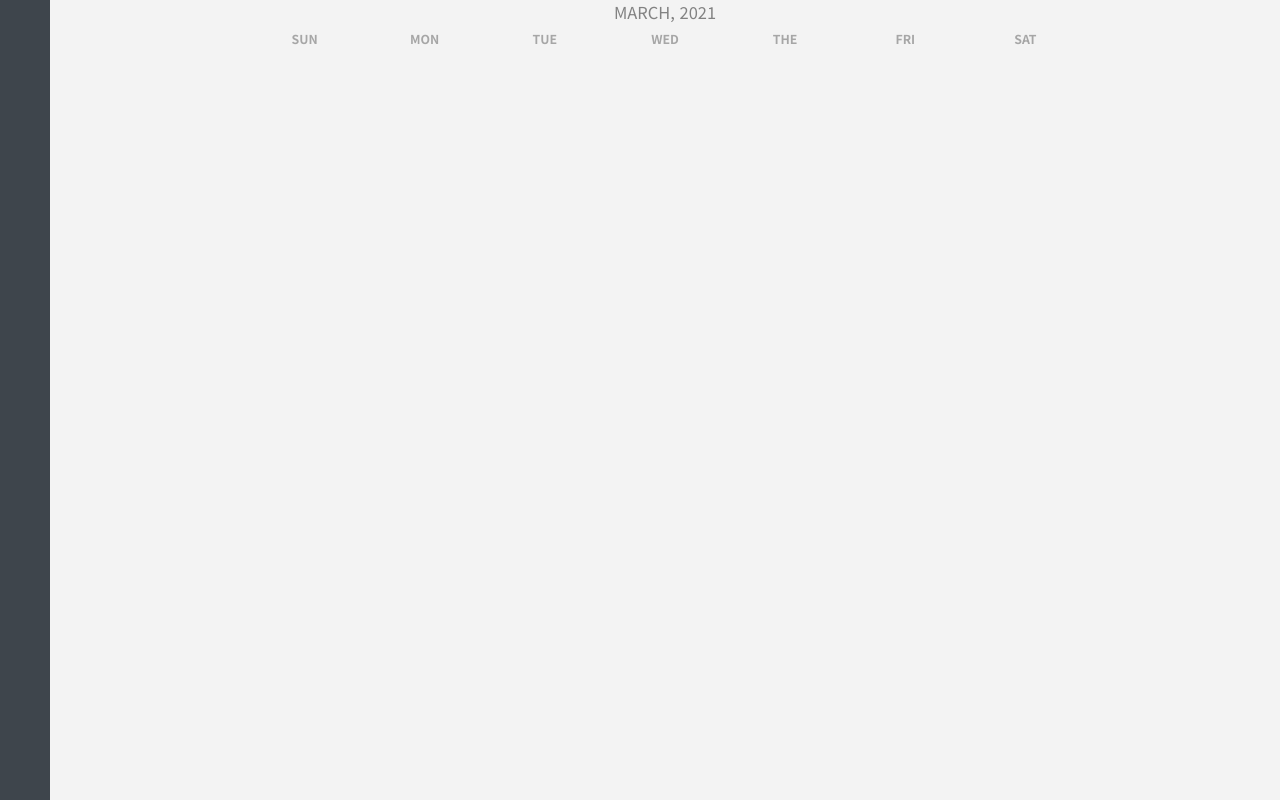
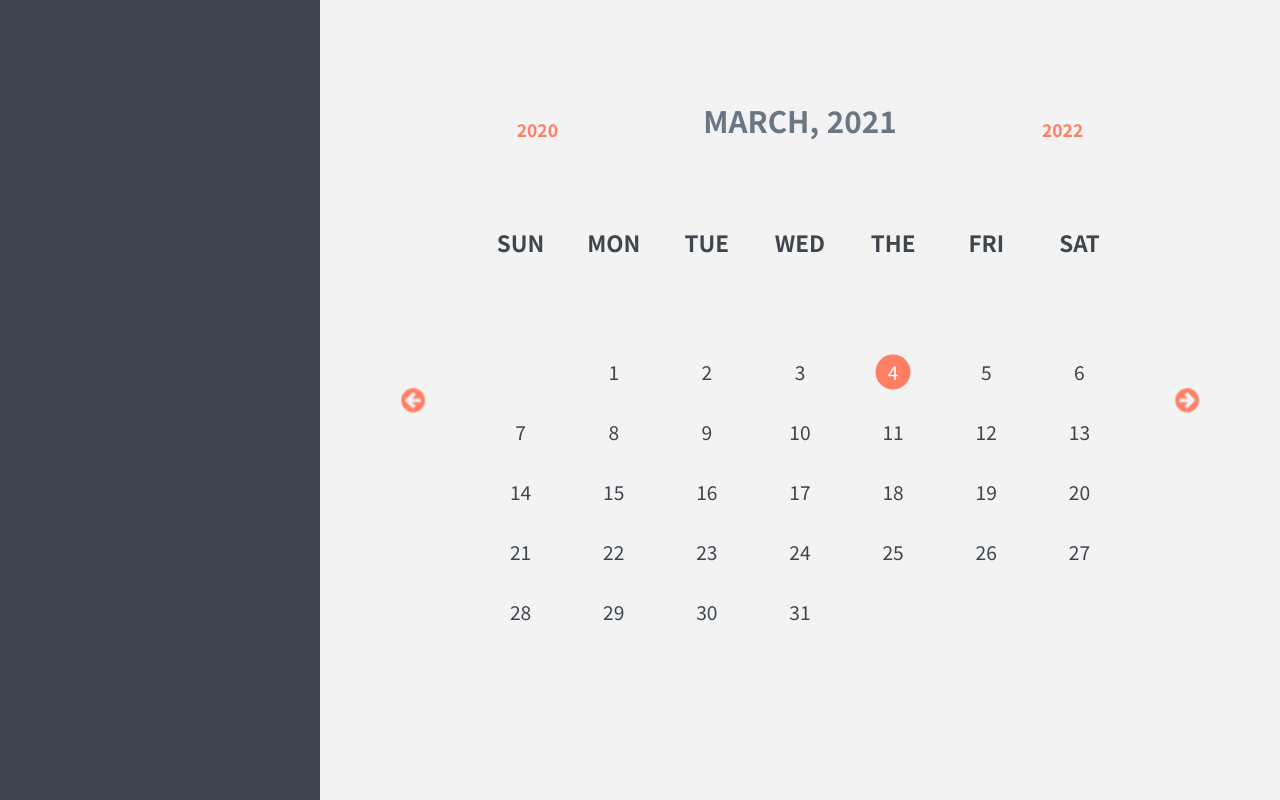
Before and after one commit to Jinu0107/skill_calendar, a Nuxt app: page / in a window 1280 px wide. Built offline with nearby package versions, Linux system fonts and the light colour scheme.

Commit message:
달력 디자인 완성, 년 또는 월별로 달력 이동 가능

```diff
--- a/components/CalendarComponent.vue
+++ b/components/CalendarComponent.vue
@@ -1,10 +1,20 @@
 <template>
   <div class="calendar_container">
+    <img class="month_controller" v-on:click="changeCalendar(-1)" src="/imgs/prev.png" alt="">
+    <img class="month_controller" v-on:click="changeCalendar(1)" src="/imgs/next.png" alt="">
     <div id="calendar">
       <div class="calendar_top">
-        <i class="fa fa-chevron-left" data-num="-1"></i>
+        <p
+          class="prev_year year_controller"
+          ref="prev_year"
+          v-on:click="changeCalendar(-12)"
+        ></p>
         <span ref="calendar_year_month"></span>
-        <i class="fa fa-chevron-right" data-num="1"></i>
+        <p
+          class="next_year year_controller"
+          ref="next_year"
+          v-on:click="changeCalendar(12)"
+        ></p>
       </div>
       <table class="calendar_table" ref="calendar_table">
         <thead>
@@ -19,8 +29,13 @@
           </tr>
         </thead>
         <tbody ref="calendar_tbody">
-          <tr v-for="(tr , index) in calendar_item_arr" :key="index">
-            <calendar-td-component v-for="(td , idx) in tr" :key="idx" />
+          <tr v-for="(tr, index) in calendar_item_arr" :key="index">
+            <calendar-td-component
+              v-for="(td, idx) in tr"
+              :key="idx"
+              :date="String(td.date)"
+              :today="td.today"
+            />
           </tr>
         </tbody>
       </table>
@@ -49,22 +64,27 @@ export default {
         "September",
         "October",
         "November",
-        "December"
-      ]
+        "December",
+      ],
     };
   },
   methods: {
     drawDate() {
       let date = this.newDate(this.now_month);
-      let txt = `${this.month_names[date.getMonth()].toUpperCase()}, ${date.getFullYear()}`;
+      let txt = `${this.month_names[
+        date.getMonth()
+      ].toUpperCase()}, ${date.getFullYear()}`;
       this.$refs.calendar_year_month.innerHTML = txt;
 
       let year = date.getFullYear();
       let month = date.getMonth();
       let day = date.getDay();
-      let now_date = date.getDate();
       let lastDate = this.list[month];
       let dNum = 1;
+
+      this.calendar_item_arr = [];
+      this.$refs.prev_year.innerHTML = year - 1;
+      this.$refs.next_year.innerHTML = year + 1;
 
       if (
         ((year % 4 == 0 && year % 100 != 0) || year % 400 == 0) &&
@@ -82,7 +102,7 @@ export default {
             td_obj = { today: false, date: "" };
           else {
             td_obj = { today: false, date: dNum };
-            if (dNum == new Date().getDate()) td_obj.today = true;
+            if (this.newDate(month , dNum).getTime() == this.newDate(new Date().getMonth() , new Date().getDate()).getTime()) td_obj.today = true;
             dNum++;
           }
 
@@ -90,52 +110,78 @@ export default {
         }
         this.calendar_item_arr.push(tr_arr);
       }
-      console.log(this.calendar_item_arr);
     },
     newDate(month, date = 1) {
       let n = new Date();
       n.setDate(date);
       n.setMonth(month);
       return n;
-    }
+    },
+    changeCalendar(num) {
+      this.now_month += num;
+      this.drawDate();
+    },
   },
   mounted() {
     this.drawDate();
   },
   components: {
-    CalendarTdComponent
-  }
+    CalendarTdComponent,
+  },
 };
 </script>
 
 <style>
 .calendar_container {
-  width: calc(100% - 50px);
+  position: relative;
+  width: 75%;
   height: 100vh;
-  margin-left: 50px;
   background-color: #f3f3f3;
+  display: flex;
+  align-items: center;
+  justify-content: center;
+}
+
+.month_controller {
+  position: absolute;
+  width: 25x;
+  height: 25px;
+  cursor: pointer;
+}
+
+.month_controller:nth-child(1) {
+  left: 5em;
+}
+.month_controller:nth-child(2) {
+  right: 5em;
 }
 
 #calendar {
   width: 70%;
-  margin: 0 auto;
+  max-width: 900px;
+  margin: auto;
 }
 
 .calendar_top {
-  padding: 0 20px;
+  padding: 0 3.3em;
   display: flex;
   justify-content: space-between;
-  align-items: center;
+  align-items: flex-end;
   position: relative;
   color: #828282;
 }
 
-.calendar_top > i {
-  font-size: 0.87em;
+.calendar_top > .year_controller {
+  font-weight: 600;
+  color: #ff7f66;
+  font-size: 1.09em;
+  cursor: pointer;
 }
 
 .calendar_top > span {
-  font-size: 1.03em;
+  font-size: 1.85em;
+  color: #6a7783;
+  font-weight: 600;
 }
 
 .calendar_table {
@@ -145,51 +191,22 @@ export default {
   padding: 0 10px;
   border-spacing: 0;
   text-align: center;
-  font-size: 0.77em;
-  color: #a6a6a6;
+  color: #3e454c;
+  font-weight: 500;
 }
 
 .calendar_table > thead > tr {
-  height: 30px;
+  height: 200px;
 }
 
 .calendar_table > thead > tr > th {
   width: calc(100% / 7);
+  font-size: 1.4em;
+  font-weight: 600;
+  color: #3e454c;
 }
 
 .calendar_table > tbody {
   font-size: 1.2em;
 }
-
-.calendar_active {
-  color: #fff;
-}
-
-.calendar_active::before {
-  content: "";
-  width: 35px;
-  height: 35px;
-  top: 50%;
-  left: 50%;
-  transform: translate(-50%, -50%);
-  background-color: blue;
-  position: absolute;
-  display: flex;
-  justify-content: center;
-  align-items: center;
-  border-radius: 100%;
-}
-
-.calendar_table > tbody > tr > td {
-  position: relative;
-  table-layout: fixed;
-  height: 54px;
-}
-
-.calendar_table > tbody > tr > td > span {
-  position: absolute;
-  top: 50%;
-  left: 50%;
-  transform: translate(-50%, -50%);
-}
 </style>
--- a/components/CalendarTdComponent.vue
+++ b/components/CalendarTdComponent.vue
@@ -1,11 +1,45 @@
 <template>
-  <td class="test"></td>
+  <td :class="{active : today}">{{ date }}</td>
 </template>
 
 <script>
-export default {};
+export default {
+  props : {
+      date : { type : String , default : "" },
+      today : { type : Boolean , default : false}
+  }
+};
 </script>
 
 <style>
 
+.calendar_table > tbody > tr > td {
+  position: relative;
+  table-layout: fixed;
+  height: 60px;
+  cursor: pointer;
+}
+
+.calendar_table > tbody > tr > td.active {
+  color: #fff;
+  z-index: 5;
+}
+
+
+.calendar_table > tbody > tr > td.active::before {
+  content: "";
+  width: 35px;
+  height: 35px;
+  top: 50%;
+  left: 50%;
+  transform: translate(-50%, -50%);
+  background-color: #ff7f66;
+  position: absolute;
+  display: flex;
+  justify-content: center;
+  align-items: center;
+  border-radius: 100%;
+  z-index: -1;
+}
+
 </style>
--- a/pages/index.vue
+++ b/pages/index.vue
@@ -1,5 +1,5 @@
 <template>
-  <div>
+  <div class="main_container">
     <div class="main_side_bar">
 
     </div>
@@ -22,13 +22,13 @@ components : {
 </script>
 
 <style>
+.main_container {
+  display: flex;
+}
 
 .main_side_bar {
-  position: fixed;
-  left: 0%;
-  top: 0;
   background-color: #3e454c;
-  width: 50px;
+  width: 25%;
   height: 100vh;
 }
 
```
Also changed, not shown: static/imgs/next.png (added), static/imgs/prev.png (added).
